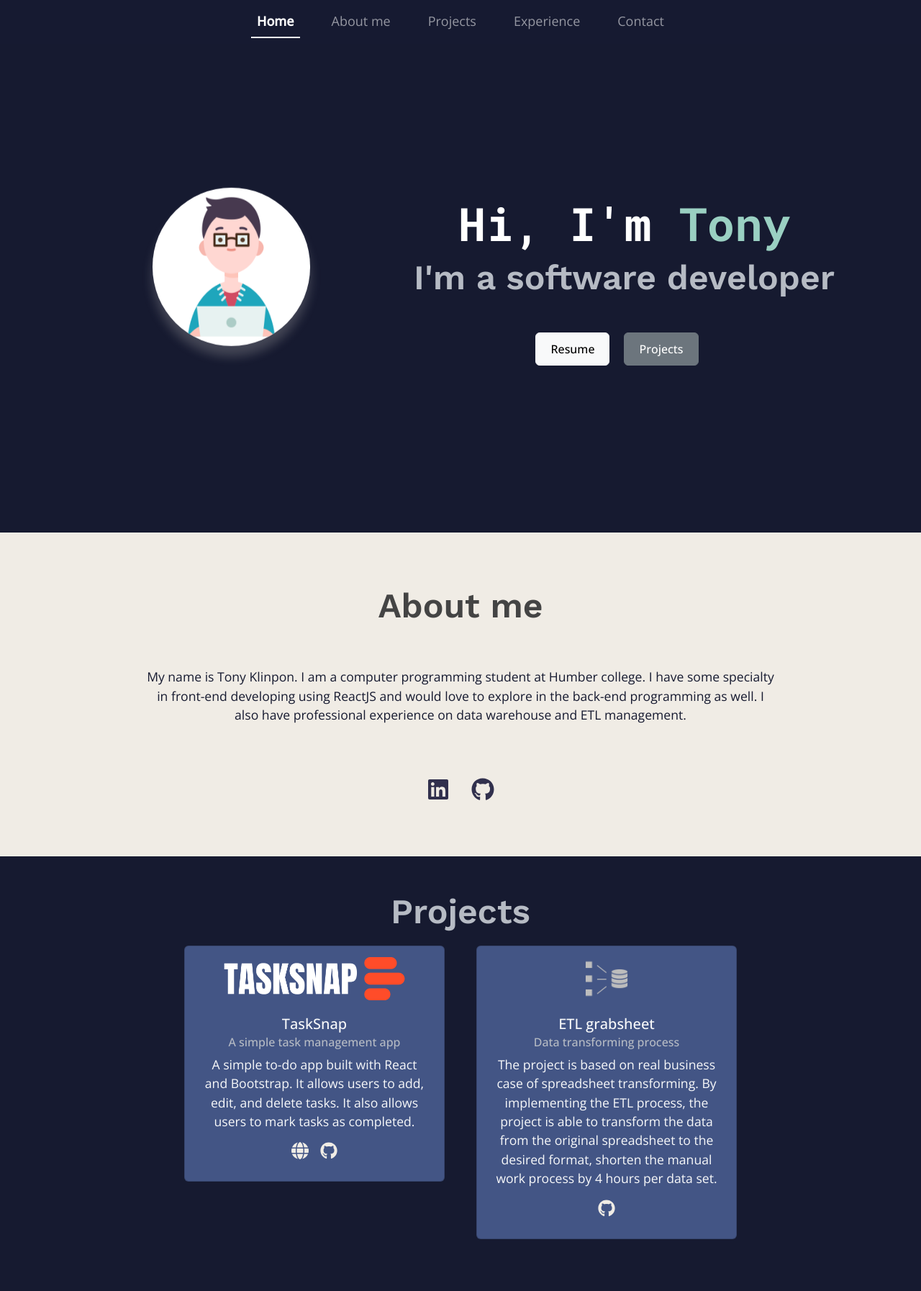
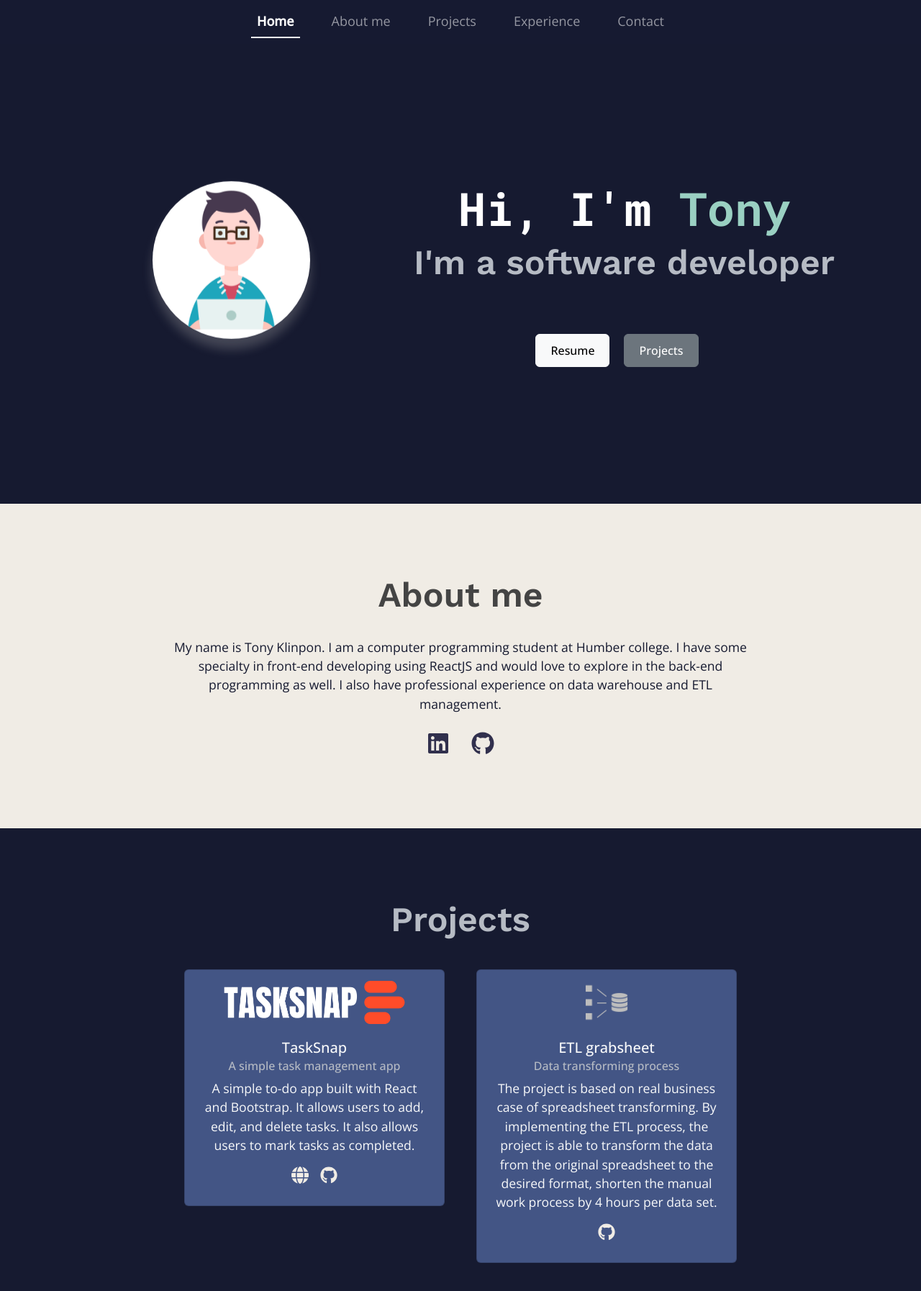
Before and after one commit to tonytkl/React_portfolio, a React (Create React App) app: page / in a window 1280 px wide. Shown: the top 1794 px of the page at 72% size. Built offline with nearby package versions, Linux system fonts and the light colour scheme.

Commit message:
Change id of each sections to be on the container

```diff
--- a/src/components/AboutMe.js
+++ b/src/components/AboutMe.js
@@ -3,8 +3,8 @@ import { FontAwesomeIcon } from '@fortawesome/react-fontawesome'
 import { faLinkedin, faGithub } from '@fortawesome/free-brands-svg-icons';
 
 function AboutMe() {
-    return <Container className='lightSection'>
-        <Row id='aboutMe' className='p-5'>
+    return <Container className='lightSection sections' id='aboutMe'>
+        <Row className='p-5'>
             <h2 className='secondaryHeader'>About me</h2>
             <p>My name is Tony Klinpon. I am a computer programming student at Humber college. I have some specialty in front-end developing using ReactJS and would love to explore in the back-end programming as well. I also have professional experience on data warehouse and ETL management.</p>
             <div>
--- a/src/components/Home.js
+++ b/src/components/Home.js
@@ -3,8 +3,8 @@ import { Container, Row, Col, Button } from 'react-bootstrap';
 import resume from '../document/Resume_SoftwareDeveloper.pdf';
 
 function Home() {
-    return <Container>
-        <Row id='home' className='p-4 align-items-center'>
+    return <Container id='home' className='sections' >
+        <Row className='p-4 align-items-center'>
             <Col md={6} lg={5} className='p-2'>
                 <a href="https://www.flaticon.com/authors/amethystdesign" title="AmethystDesign"><img id="mainImg" src={profileImg} /></a>
             </Col>
--- a/src/components/Projects.js
+++ b/src/components/Projects.js
@@ -28,7 +28,7 @@ function Projects() {
         })
     };
 
-    return <Container id="projects">
+    return <Container id="projects" className="sections">
         <Row className='p-5 justify-content-md-center'>
         <h2 className='secondaryHeader'>Projects</h2>
             {projects.length > 0 && renderProjects(projects)}
--- a/src/styles.css
+++ b/src/styles.css
@@ -28,6 +28,7 @@ p{
   color: #B6BBC4;
   font-weight: 600;
   font-size: 2rem;
+  margin-bottom: 30px;
 }
 .lightSection .secondaryHeader{
   color: #444444;
@@ -37,6 +38,10 @@ p{
 }
 .highlight{
   color: #9AD0C2;
+}
+.sections{
+  display: flex;
+  align-items: center;
 }
 .icon{
   transition: 0.1s;
@@ -68,7 +73,7 @@ p{
 /* Home section */
 /* ############ */
 #home{
-  margin-top: 40px;
+  padding-top: 61px;
 }
 #mainHeader{
   font-family: 'Roboto Mono', monospace;
@@ -193,7 +198,8 @@ p{
   #aboutMe{
     padding-left: 15% !important;
     padding-right: 15% !important;
-    min-height: 450px;
+    padding-top: 50px;
+    padding-bottom: 50px;
     align-items: center;
   }
 }
@@ -228,7 +234,8 @@ p{
   #projects{
     padding-left: 10% !important;
     padding-right: 10% !important;
-    min-height: 550px;
+    padding-top: 50px;
+    padding-bottom: 50px;
     align-items: center;
   }
 }
```
